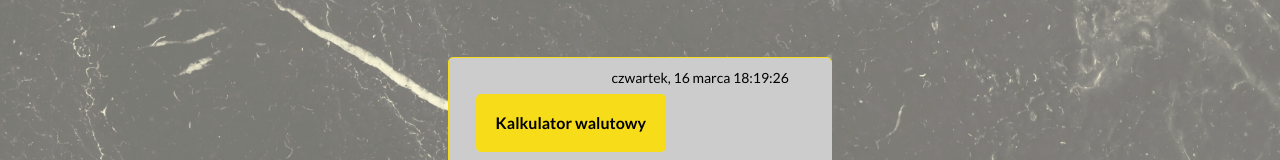
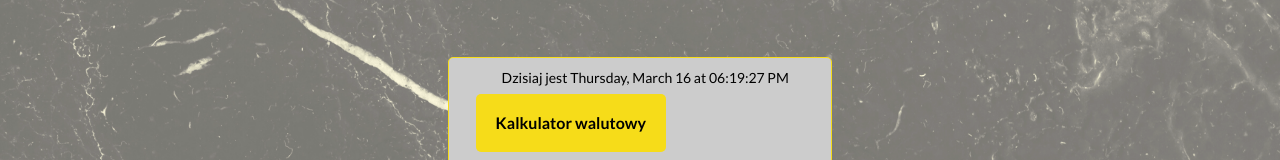
Before and after one commit to szymonbasiul/currency-converter-react, a React (Create React App) app: page / in a window 1280 px wide. Shown: the part 131-291 px from the top of the page. Built offline with nearby package versions, Linux system fonts and the light colour scheme.

Commit message:
interval works, styled date element

```diff
--- a/src/App/Form/Clock/index.js
+++ b/src/App/Form/Clock/index.js
@@ -2,23 +2,32 @@ import "./style.css";
 import { useEffect, useState } from "react";
 
 const Clock = () => {
-  const date = new Date();
-  const [currentDate, setCurrentDate] = useState();
+  const [currentDate, setCurrentDate] = useState(new Date());
 
   useEffect(() => {
     const intervalId = setInterval(() => {
-      setCurrentDate(
-        date.toLocaleTimeString("pl-PL", {
-          weekday: "long",
-          day: "numeric",
-          month: "long",
-        })
-      );
+      setCurrentDate(new Date());
     }, 1000);
 
-  });
+    return () => {
+      clearInterval(intervalId);
+    };
+  }, []);
 
-  return <p className="form__time">{currentDate}</p>;
+  return (
+    <p className="form__time">
+      {" "}
+      Dzisiaj jest {""}
+      {currentDate.toLocaleDateString(undefined, {
+        weekday: "long",
+        day: "numeric",
+        month: "long",
+        hour: "2-digit",
+        minute: "2-digit",
+        second: "2-digit",
+      })}
+    </p>
+  );
 };
 
 export default Clock;
--- a/src/App/Form/Clock/style.css
+++ b/src/App/Form/Clock/style.css
@@ -2,5 +2,5 @@
     font-size: 14px;
     margin: 2% 10%;
     display: flex;
-    align-self: flex-end;
+    align-self: self-end;
 }
```
